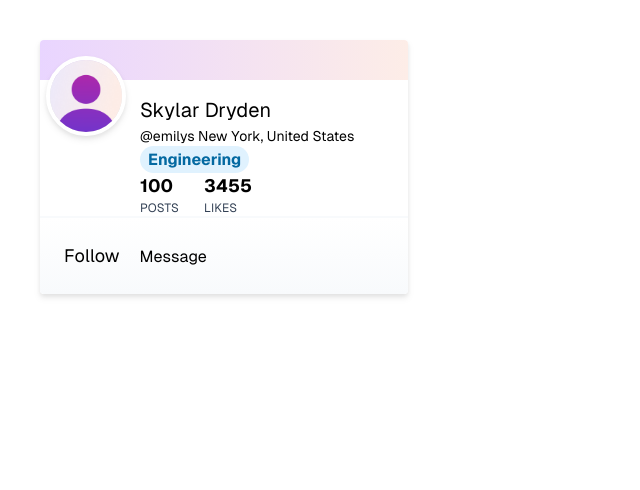
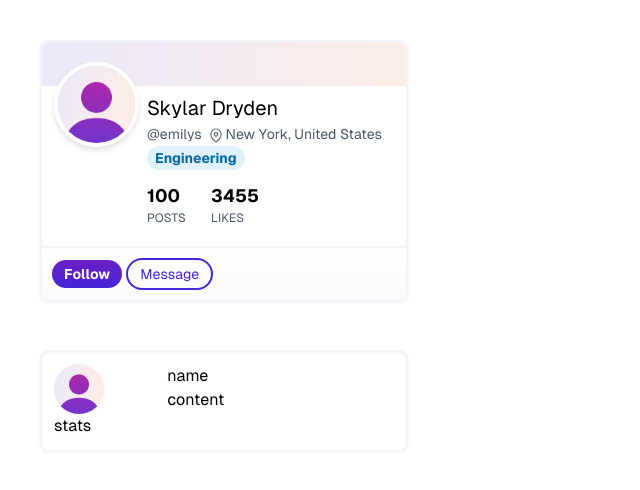
Before and after one commit to Staaikies/socialfeed, a Next.js app: page / in a window 1280 px wide. Shown: the top 490 px of the page, without its empty margins (0-640 px from the left). Built offline with nearby package versions, Linux system fonts and the light colour scheme.

Commit message:
Finish ProfileCard for Now and Start PostCard
To avoid getting too stuck on the tiny details of the ProfileCard, I'm moving onto the PostCard in an effort to build out the remaining components so I can get to the functionality sooner.

```diff
--- a/app/components/common.js
+++ b/app/components/common.js
@@ -1,8 +1,24 @@
+import Image from "next/image";
+
 export const Button = ({style, size, children}) => {
+  let buttonSize;
+  if (size === "small" || "sm") {
+    buttonSize = "text-sm pl-3 pt-1 pr-3 pb-1";
+  } else if (size === "large" || "lg") {
+    buttonSize = "text-lg pl-5 pt-3 pr-5 pb-3";
+  } else {
+    buttonSize = "text-md pl-2 pr-2";
+  }
+
   return(
-    <button type="button" className={`${size === ("small" || "sm") ? "text-sm" : "text-lg"} ${size === ("large" || "lg") ? "p-4" : "p-2"}`}>
+    <button
+      type="button"
+      className={`
+        rounded-full ${buttonSize}
+        ${style === "secondary" ? "text-metaversal-primary border-metaversal-primary border-2 border-solid hover:bg-violet-100" : "metaversal-btn-primary text-white font-bold"}
+
+      `}>
       {children}
-      {console.log(size)}
     </button>
   )
 }
@@ -12,12 +28,18 @@ export const PostsAndLikes = ({posts, likes}) => {
     <div className="grid grid-cols-2 grid-rows-1 content-center max-w-32 ml-auto mr-auto lg:ml-0 lg:mr-0">
       <div className="">
         <p className="text-lg w-full font-bold">{posts}</p>
-        <p className="text-xs uppercase text-slate-700">Posts</p>
+        <p className="text-xs uppercase text-slate-600">Posts</p>
       </div>
       <div className="">
         <p className="text-lg w-full font-bold">{likes}</p>
-        <p className="text-xs uppercase text-slate-700">Likes</p>
+        <p className="text-xs uppercase text-slate-600">Likes</p>
       </div>
     </div>
   )
 }
+
+export const Icon = ({icon}) => {
+  return (
+    <Image src={icon} width={12} height={12} className="inline ml-1 mr-1" />
+  )
+}
--- /dev/null
+++ b/app/components/post-card.js
@@ -0,0 +1,28 @@
+import Image from "next/image";
+import Avatar from "../img/Avatar.png";
+
+const PostCard = () => {
+  return (
+    <div className="p-3 drop-shadow-sm border-2 border-solid border-slate-100 rounded-lg">
+      <div className="grid grid-cols-3">
+        <div>
+        <Image
+            className="rounded-full"
+            src={Avatar}
+            alt="Avatar"
+            width={50}
+            height={38}
+            priority
+          />
+        </div>
+        <div className="cols-span-2">
+          <div>name</div>
+          <div>content</div>
+        </div>
+      </div>
+      <div>stats</div>
+    </div>
+  )
+}
+
+export default PostCard;
--- a/app/components/profile-card.js
+++ b/app/components/profile-card.js
@@ -1,7 +1,8 @@
 import Image from "next/image";
 import Avatar from "../img/Avatar.png";
+import LocationIcon from "../img/icons/location-icon.svg";
 
-import { PostsAndLikes, Button } from "./common";
+import { PostsAndLikes, Button, Icon } from "./common";
 
 const DepartmentPill = ({department}) => {
   let colorClasses;
@@ -11,38 +12,39 @@ const DepartmentPill = ({department}) => {
     colorClasses = "bg-green-50 text-green-700"
   }
   return (
-    <span className={`pl-2 pt-1 pr-2 pb-1 ${colorClasses} text-center rounded-full font-bold`}>{department}</span>
+    <span className={`pl-2 pt-1 pr-2 pb-1 ${colorClasses} text-center rounded-full text-sm font-bold`}>{department}</span>
   )
 }
 
 const ProfileCard = () => {
   return (
-    <div className="bg-white drop-shadow-md rounded relative min-h-48">
-      <div className="h-10 bg-gradient-to-r from-metaversal-light-purple to-metaversal-light-peach rounded-t"></div>
-      <div className="grid grid-cols-4 grid-rows-1 content-center">
-        <div className="lg:col-span-1 col-span-full -mt-14 lg:-mt-6">
+    <div className="bg-white drop-shadow-sm rounded-lg border-2 border-solid border-slate-100 relative min-h-48 max-w-64 lg:max-w-full">
+      <div className="h-11 bg-gradient-to-r from-metaversal-light-purple to-metaversal-light-peach rounded-t-lg"></div>
+      <div className="grid grid-cols-4 grid-rows-1 content-center lg:pl-3 lg:pr-3">
+        <div className="lg:col-span-1 col-span-full -mt-16 lg:-mt-6">
           <Image
             className="border-solid border-white border-4 rounded-full drop-shadow-md ml-auto mr-auto"
             src={Avatar}
             alt="Avatar"
-            width={80}
+            width={90}
             height={38}
             priority
           />
         </div>
-        <div className="pt-4 pl-2 pr-2 col-span-full lg:col-span-3 text-center lg:text-left">
+        <div className="pl-2 pt-2 pr-2 pb-5 col-span-full lg:col-span-3 text-center lg:text-left">
           <h4 className="text-xl text-black">Skylar Dryden</h4>
-          <span className="text-sm text-black">@emilys New York, United States</span>
-          <div className="col-span-full">
+          <p className="text-sm text-slate-600 lg:inline">@emilys</p>
+          <p className="text-sm text-slate-600 mb-1.5 lg:inline lg:ml-1"><Icon icon={LocationIcon} />New York, United States</p>
+          <div className="col-span-full mb-3">
             <DepartmentPill department="Engineering" />
           </div>
           <div className="col-span-full">
-          <PostsAndLikes posts="100" likes="3455" />
+            <PostsAndLikes posts="100" likes="3455" />
           </div>
         </div>
       </div>
-      <div className="p-2 w-full border-solid border-slate-50 border-t-2 bg-gradient-to-b from-white to-slate-50 rounded-b">
-        <Button size="large">Follow</Button> <button>Message</button>
+      <div className="p-2.5 w-full border-solid border-slate-100 border-t-2 bg-gradient-to-b from-white to-slate-50 rounded-b text-center lg:text-left">
+        <Button size="large">Follow</Button> <Button style="secondary">Message</Button>
       </div>
     </div>
   );
--- a/app/globals.css
+++ b/app/globals.css
@@ -1,3 +1,10 @@
 @tailwind base;
 @tailwind components;
 @tailwind utilities;
+
+.metaversal-btn-primary {
+  background: linear-gradient(180deg, rgba(255, 0, 115, 1) -114.9%, rgba(129, 26, 184, 1) -51.51%, rgba(68, 38, 217, 1) 100%);
+}
+.metaversal-btn-primary:hover {
+  background: linear-gradient(180deg, rgba(255, 0, 115, 1) -85.89%, rgba(129, 26, 184, 1) 34.45%, rgba(68, 38, 217, 1) 100%);
+}
--- a/app/page.js
+++ b/app/page.js
@@ -1,11 +1,13 @@
 import ProfileCard from "./components/profile-card";
-import Link from "next/link";
+import PostCard from "./components/post-card";
 
 export default function Home() {
   return (
     <div className="font-[family-name:var(--font-geist-sans)]">
       <div className="max-w-md p-10">
         <ProfileCard />
+        <br /><br />
+        <PostCard />
       </div>
     </div>
   );
--- a/tailwind.config.js
+++ b/tailwind.config.js
@@ -11,8 +11,11 @@ module.exports = {
         background: "var(--background)",
         foreground: "var(--foreground)",
 
-        'metaversal-light-purple': "#e9d5ff",
-        'metaversal-light-peach': "#fdede7",
+        'metaversal-primary': "#4426D9",
+        'metaversal-light-purple': "#ECE9FB",
+        'metaversal-light-peach': "#FDEDE7",
+
+
       }
     },
   },
```
Also changed, not shown: app/img/icons/location-icon.svg (added).
